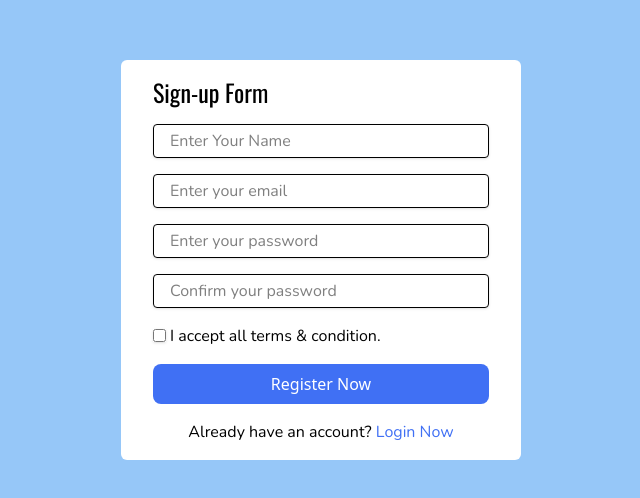
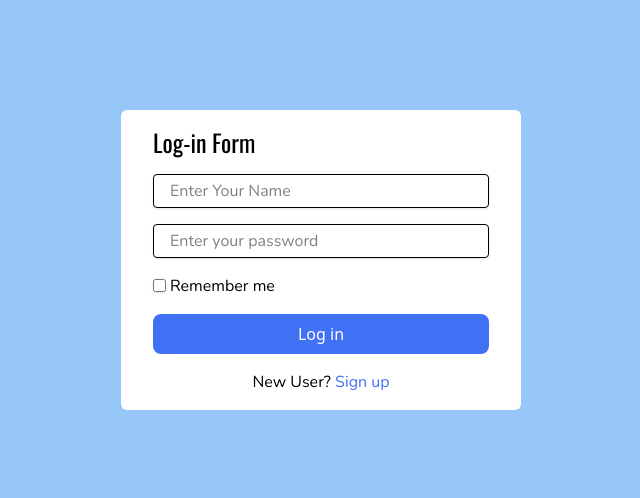
Before and after one commit to Abhay212121/secureAF, a React (Vite) app: page /login in a window 1280 px wide. Shown: the part 140-638 px from the top of the page, without its empty margins (319-959 px from the left). Built offline with nearby package versions, Linux system fonts and the light colour scheme.

Commit message:
signup and login form connected to backend.

```diff
--- a/src/App.jsx
+++ b/src/App.jsx
@@ -1,20 +1,22 @@
-import { useEffect } from "react";
-import axios from "axios";
-import Form from "./components/Form";
+import Login from "./components/Login";
 import Signup from "./components/Signup";
-import { createBrowserRouter, RouterProvider } from "react-router-dom";
+import { BrowserRouter, Route, Routes } from "react-router-dom";
 
 function App() {
-  useEffect(() => {
-    axios
-      .get("http://localhost:3000")
-      .then((res) => console.log(res))
-      .catch((err) => console.log(err));
-  }, []);
-
   return (
     <>
-      <Signup />
+      <BrowserRouter>
+        <Routes>
+          <Route
+            path="/signup"
+            element={<Login signup />}
+          />
+          <Route
+            path="/login"
+            element={<Login />}
+          />
+        </Routes>
+      </BrowserRouter>
     </>
   );
 }
--- a/src/components/Form.jsx
+++ b/src/components/Form.jsx
@@ -1,6 +1,38 @@
+import { useEffect, useState } from "react";
 import Input from "./input";
+import axios from "axios";
 
-export default function Form({ formHeading }) {
+export default function Form({ formHeading, userData, setUserData }) {
+  const [checked, setChecked] = useState(false);
+
+  const handleBtnClick = () => {
+    if (formHeading == "Sign-up Form") {
+      if (
+        userData.userPassword != "" &&
+        userData.confirmUserPassword != "" &&
+        userData.userPassword == userData.confirmUserPassword &&
+        checked
+      ) {
+        console.log("Form sent!");
+        axios
+          .post("http://localhost:3000/signup", userData)
+          .then((res) => {
+            console.log("response received", res.data);
+          })
+          .catch((err) => console.log("ERR:", err));
+      }
+    } else if (formHeading == "Log-in Form") {
+      setUserData((prev) => ({ ...prev, rememberMe: checked }));
+      if (userData.userPassword != "") {
+        console.log("Form Sent!");
+        axios
+          .post("http://localhost:3000/login", userData)
+          .then((res) => console.log("Response Received", res.data))
+          .catch((err) => console.log("ERROR:", err));
+      }
+    }
+  };
+
   return (
     <div className="w-100 flex flex-col gap-4 px-8 py-4 bg-white rounded-md">
       <p className="group relative font-form-head text-2xl cursor-default w-fit">
@@ -12,50 +44,74 @@ export default function Form({ formHeading }) {
         inputPlaceHolder={"Enter Your Name"}
         inputName={"userName"}
         inputId={"userId"}
+        inputValue={userData.userName}
+        userData={userData}
+        setUserData={setUserData}
       />
       <Input
         inputType={"email"}
         inputPlaceHolder={"Enter your email"}
         inputName={"userMail"}
         inputId={"userMail"}
+        inputValue={userData.userMail}
+        className={formHeading == "Sign-up Form" ? "" : "hidden"}
+        userData={userData}
+        setUserData={setUserData}
       />
       <Input
         inputType={"password"}
         inputPlaceHolder={"Enter your password"}
         inputName={"userPassword"}
         inputId={"userPassword"}
+        inputValue={userData.userPassword}
+        userData={userData}
+        setUserData={setUserData}
       />
       <Input
         inputType={"password"}
         inputPlaceHolder={"Confirm your password"}
         inputName={"confirmUserPassword"}
         inputId={"confirmUserPassword"}
+        inputValue={userData.confirmUserPassword}
+        className={formHeading == "Sign-up Form" ? "" : "hidden"}
+        userData={userData}
+        setUserData={setUserData}
       />
       <div className="flex gap-1 items-center">
         <Input
           inputType={"checkbox"}
           inputName={"termsAndConditionBox"}
           inputId={"termsAndConditionBox"}
-          checkBoxFlag={true}
+          isCheckBox={true}
+          checked={checked}
+          setCheck={setChecked}
         />
         <label
           htmlFor="termsAndConditionBox"
           className="font-form-text"
         >
-          I accept all terms & condition.
+          {formHeading == "Sign-up Form"
+            ? "I accept all terms & condition"
+            : "Remember me"}
         </label>
       </div>
-      <button className="font-x py-2 bg-[#4070F4] rounded-lg text-white">
-        Register Now
+      <button
+        onClick={handleBtnClick}
+        className="font-x py-2 bg-[#4070F4] rounded-lg text-white cursor-pointer hover:scale-102 duration-200"
+      >
+        {formHeading == "Sign-up Form" ? "Register Now" : "Log in"}
       </button>
-      <p className="font-form-text mx-auto">
-        Already have an account?{" "}
+      <p className="cursor-default font-form-text mx-auto">
+        {formHeading == "Sign-up Form"
+          ? "Already have an account?"
+          : "New User?"}{" "}
         <a
-          href="/login"
-          className="text-[#4070F4] font-form-text"
+          href={formHeading == "Sign-up Form" ? "/login" : "/signup"}
+          className="text-[#4070F4] group relative font-form-text"
         >
           {" "}
-          Login Now
+          {formHeading == "Sign-up Form" ? "Login Now" : "Sign up"}
+          <span className="absolute bottom-0 left-0 h-[3px] w-0 bg-[#4070F4] transition-all duration-300 group-hover:w-full"></span>
         </a>
       </p>
     </div>
--- a/src/components/Input.jsx
+++ b/src/components/Input.jsx
@@ -3,16 +3,35 @@ export default function Input({
   inputPlaceHolder,
   inputName,
   inputId,
-  checkBoxFlag = false,
+  isCheckBox = false,
+  className,
+  inputValue,
+  userData,
+  setUserData,
+  setCheck,
+  checked,
 }) {
+  const handleInputChange = (e) => {
+    if (inputType == "checkbox") {
+      setCheck(e.target.checked);
+    } else {
+      const tempObj = { ...userData };
+      tempObj[inputName] = e.target.value;
+      setUserData(tempObj);
+    }
+  };
+
   return (
     <input
       type={inputType}
       placeholder={inputPlaceHolder}
       name={inputName}
       id={inputId}
-      className={`font-form-text border-1 px-4 py-1 rounded-sm shadow cursor-pointer hover:border-2
-      ${checkBoxFlag ? "w-fit mb-[2px] hover:bg-[gray]" : "w-full"}
+      value={inputType == "checkbox" ? undefined : inputValue}
+      checked={inputType == "checkbox" ? checked : undefined}
+      onChange={handleInputChange}
+      className={`font-form-text border-1 px-4 py-1 rounded-sm shadow cursor-pointer hover:shadow-md hover:border-[#4070F4] focus:border-[#4070f4] transition duration-200
+      ${isCheckBox ? "w-fit mb-[2px] hover:bg-[gray]" : "w-full"} ${className}
       `}
     />
   );
--- /dev/null
+++ b/src/components/Login.jsx
@@ -0,0 +1,31 @@
+import { useState } from "react";
+import Form from "./Form";
+
+export default function Login({ signup = false }) {
+  const [loginData, setLoginData] = useState({
+    userName: "",
+    userPassword: "",
+  });
+
+  const [signupData, setSignupData] = useState({
+    userName: "",
+    userMail: "",
+    userPassword: "",
+    confirmUserPassword: "",
+  });
+
+  return (
+    <div className="flex items-center justify-center h-screen bg-[#499ef393]">
+      {/* <Form
+        formHeading={"Log-in Form"}
+        userData={loginData}
+        setUserData={setLoginData}
+      /> */}
+      <Form
+        formHeading={signup ? "Sign-up Form" : "Log-in Form"}
+        userData={signup ? signupData : loginData}
+        setUserData={signup ? setSignupData : setLoginData}
+      />
+    </div>
+  );
+}
--- a/src/components/Signup.jsx
+++ /dev/null
@@ -1,9 +0,0 @@
-import Form from "./Form";
-
-export default function Signup() {
-  return (
-    <div className="flex items-center justify-center h-screen bg-[#499ef393]">
-      <Form formHeading={"Sign-up Form"} />
-    </div>
-  );
-}
```
